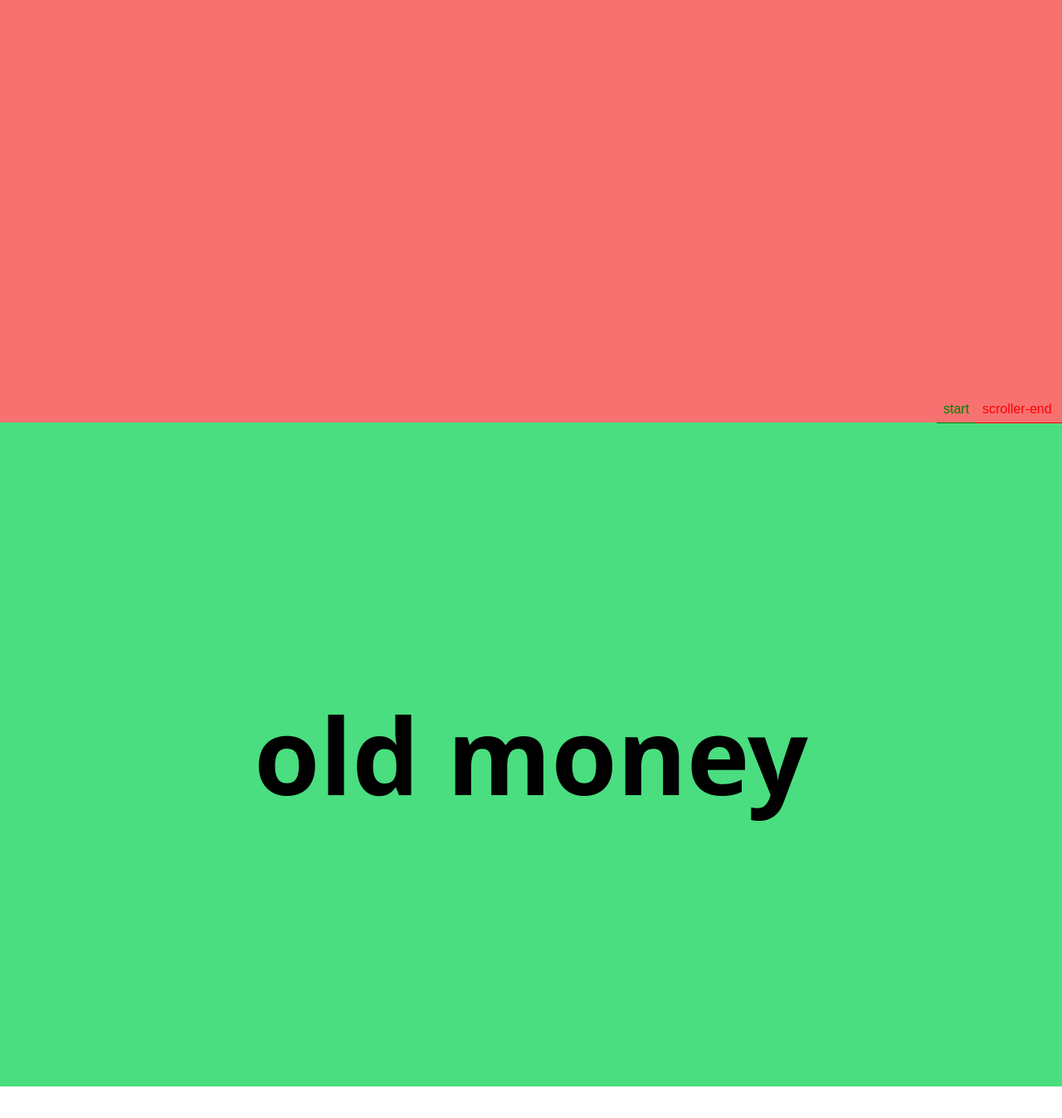
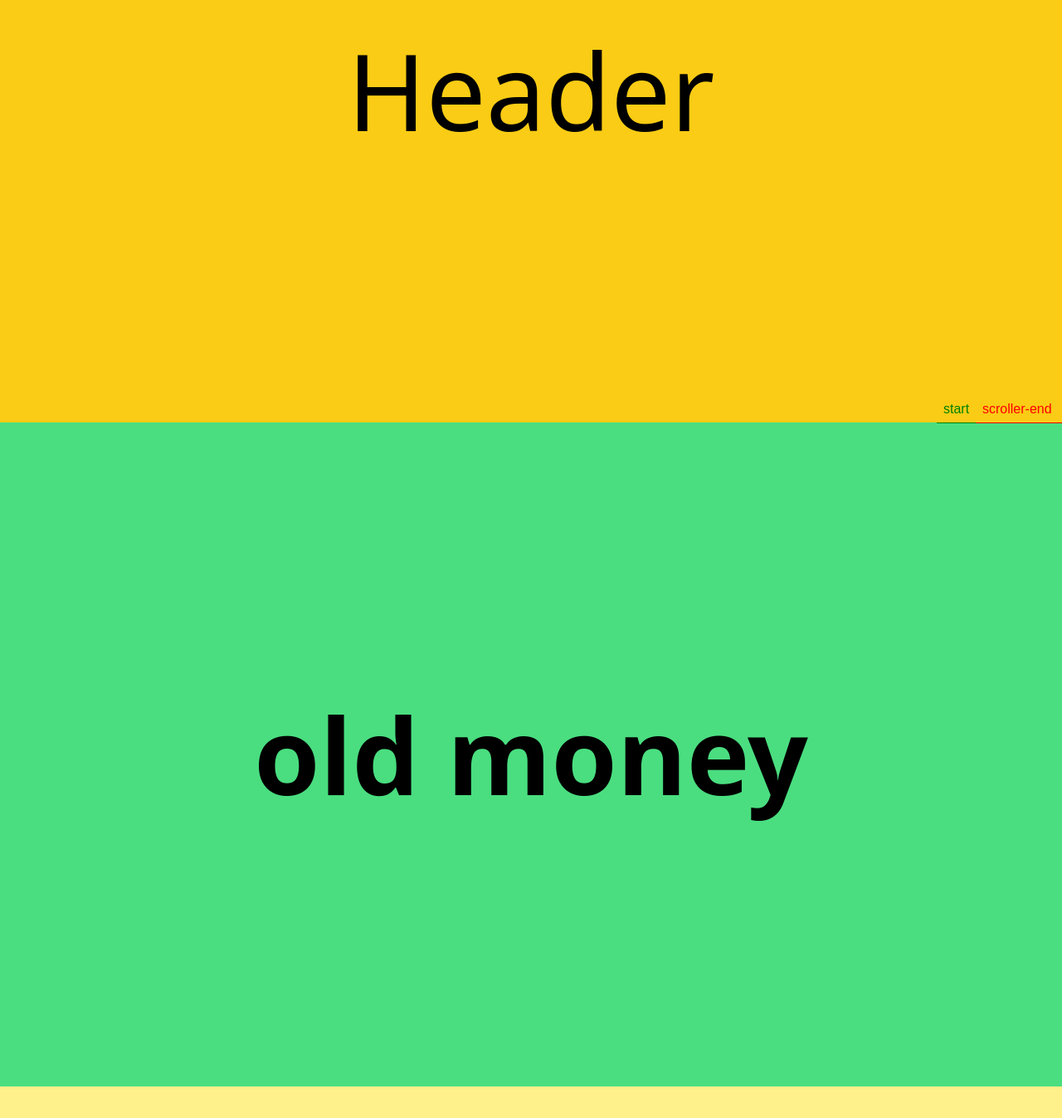
Before and after one commit to galactusclb/clb-portfolio-2023, a React (Vite) app: page / in a window 1280 px wide. Shown: the part 291-1638 px from the top of the page at 83% size. Built offline with nearby package versions, Linux system fonts and the light colour scheme.

Commit message:
refactoring the HorizontalScroller component

```diff
--- a/src/features/landing/home/container/HomeContainer.tsx
+++ b/src/features/landing/home/container/HomeContainer.tsx
@@ -1,12 +1,15 @@
 import { FC } from "react";
+
 import HomeShowcase from "../components/HomeShowcase";
 import HorizontalScrollingSlider from "../components/horizontal-scrolling-slider/HorizontalScrollingSlider";
+import HorizontalScroller from "./HorizontalScroller";
 
 const HomeContainer: FC = () => {
 	return (
 		<div className="flex flex-col min-h-screen w-full max-w-full overflow-hidden bg-yellow-200">
 			<HomeShowcase title="Header" />
-			<HorizontalScrollingSlider />
+			{/* <HorizontalScrollingSlider /> */}
+			<HorizontalScroller />
 			<HomeShowcase title="Footer" />
 			<HomeShowcase title="Footer" />
 			<HomeShowcase title="Footer" />
--- a/src/features/landing/home/container/Scroller.tsx
+++ b/src/features/landing/home/container/HorizontalScroller.tsx
@@ -2,9 +2,9 @@ import { FC, useEffect, useRef } from "react";
 import gsap from "gsap";
 import { ScrollTrigger } from "gsap/ScrollTrigger";
 
-interface ScrollerProps {}
+interface HorizontalScrollerProps {}
 
-const Scroller: FC<ScrollerProps> = () => {
+const HorizontalScroller: FC<HorizontalScrollerProps> = () => {
 	const triggerRef = useRef<HTMLDivElement | null>(null);
 	const sectionRef = useRef<HTMLDivElement | null>(null);
 
@@ -68,9 +68,9 @@ const Scroller: FC<ScrollerProps> = () => {
 
 	return (
 		<>
-			<section className="flex w-full overflow-hidden h-screen relative bg-red-400">
+			{/* <section className="flex w-full overflow-hidden h-screen relative bg-red-400">
 				<h1 className="font-extrabold text-8xl">HeaDer</h1>
-			</section>
+			</section> */}
 			<section className="overflow-hidden">
 				<div ref={triggerRef}>
 					<div
@@ -98,11 +98,11 @@ const Scroller: FC<ScrollerProps> = () => {
 					</div>
 				</div>
 			</section>
-			<section className="flex w-full overflow-hidden h-screen relative bg-orange-400">
+			{/* <section className="flex w-full overflow-hidden h-screen relative bg-orange-400">
 				<h1 className="font-extrabold text-8xl">FooTer</h1>
-			</section>
+			</section> */}
 		</>
 	);
 };
 
-export default Scroller;
+export default HorizontalScroller;
--- a/src/layouts/landing/LandingLayout.tsx
+++ b/src/layouts/landing/LandingLayout.tsx
@@ -1,13 +1,11 @@
 import { FC } from "react";
 
 import { HomeContainer } from "features/landing/home";
-import Scroller from "features/landing/home/container/Scroller";
 
 interface LandingLayoutProps {}
 
 const LandingLayout: FC<LandingLayoutProps> = () => {
-	// return <HomeContainer />;
-	return <Scroller />;
+	return <HomeContainer />;
 };
 
 export default LandingLayout;
```
